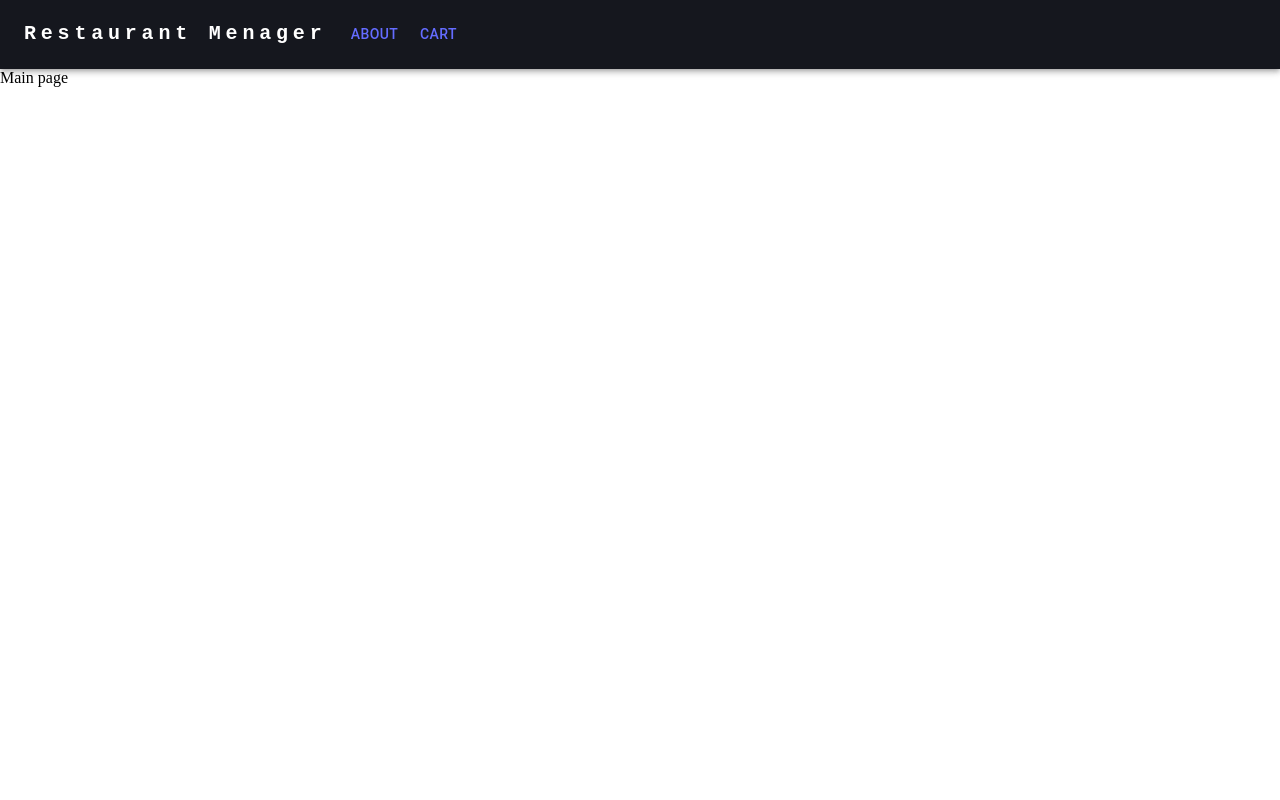
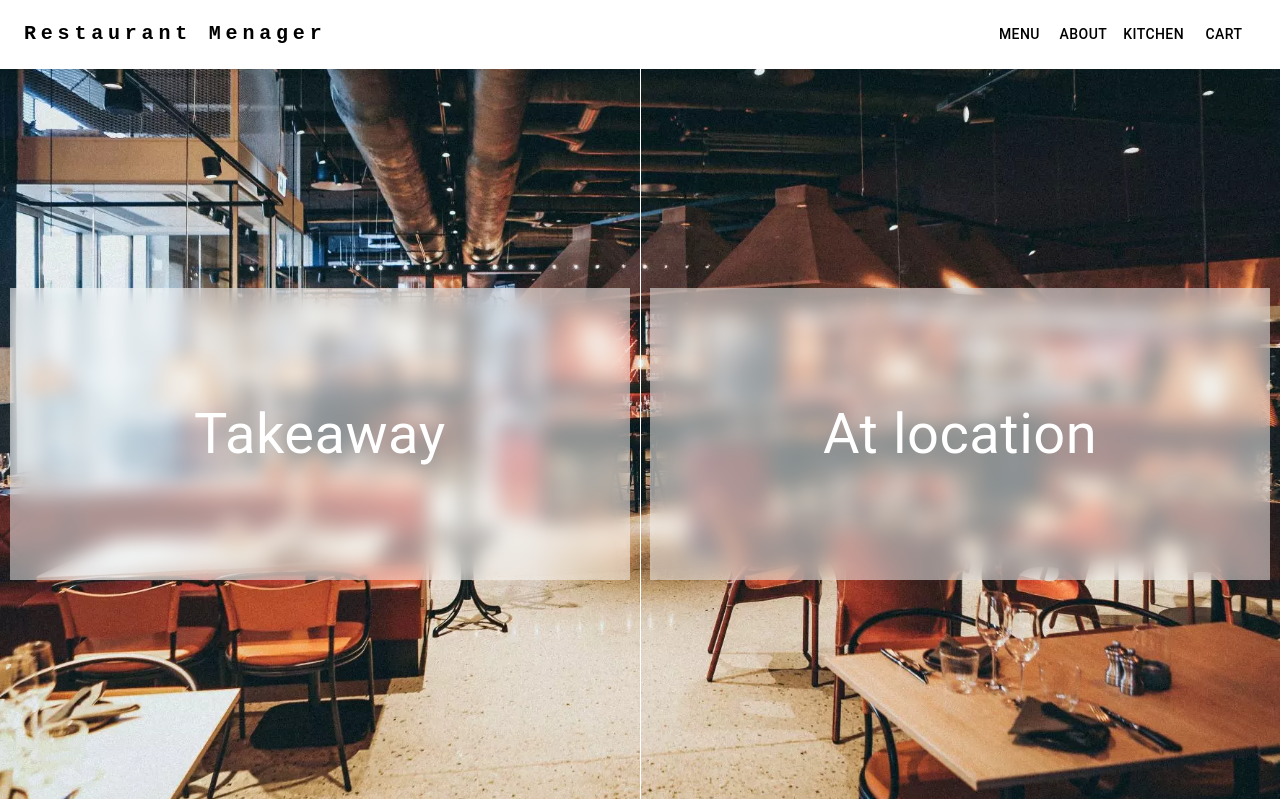
Before and after one commit to PaweLewoniewski/r-manager-app, a React (Vite) app: page / in a window 1280 px wide. Built offline with nearby package versions, Linux system fonts and the light colour scheme.

Commit message:
main_page

```diff
--- a/src/App.tsx
+++ b/src/App.tsx
@@ -3,6 +3,11 @@ import styled from "styled-components";
 // import reactLogo from './assets/react.svg'
 import "./App.css";
 import MainMenuNav from "./components/MainMenuNav/MainMenuNav";
+import About from './views/About/About';
+import { Cart } from './views/Cart/Cart';
+import { CategoryMenu } from './views/CategoryMenu/CategoryMenu';
+import { FoodMenu } from './views/FoodMenu/FoodMenu';
+import { Kitchen } from './views/Kitchen/Kitchen';
 import { MainPage } from "./views/MainPage/MainPage";
 import PageNotFound from "./views/PageNotFound/PageNotFound";
 
@@ -16,6 +21,11 @@ function App() {
           <Content>
             <Routes>
               <Route path="/" element={<MainPage />} />
+              <Route path="/category" element={<CategoryMenu />} />
+              <Route path="/food" element={<FoodMenu />} />
+              <Route path="/about" element={<About />} />
+              <Route path="/kitchen" element={<Kitchen />} />
+              <Route path="/cart" element={<Cart />} />
               <Route path="*" element={<PageNotFound />} />
               <Route path="/pagenotfound" element={<PageNotFound />} />
             </Routes>
@@ -39,4 +49,10 @@ const Wrapper = styled.div`
 const Content = styled.div`
   display: flex;
   width:100%;
+  margin:0 auto;
+  max-width:100%;
+  /* max-width:1488px; */
+  /* padding:24px; */
+  /* min-height:100vh; */
+  min-height: calc(100vh - 70px);;
 `;
--- a/src/components/MainMenuNav/MainMenuNav.tsx
+++ b/src/components/MainMenuNav/MainMenuNav.tsx
@@ -16,8 +16,10 @@ import { useState } from "react";
 import { Link } from "react-router-dom";
 
 const pages = [
-  { name: "About", gameLink: "/", disabled: false },
-  { name: "Cart", gameLink: "*", disabled: false },
+  { name: "Menu", link: "/", disabled: false },
+  { name: "About", link: "/about", disabled: false },
+  { name: "Kitchen", link: "/kitchen", disabled: false },
+  { name: "Cart", link: "/cart", disabled: false },
 ];
 
 const settings = ["Profile", "Account", "Dashboard", "Logout"];
@@ -42,7 +44,7 @@ const MainMenuNav = () => {
   };
 
   return (
-    <AppBar position="static" sx={{ backgroundColor: "#15171e" }}>
+    <AppBar position="static" sx={{ backgroundColor: "#ffffff" }}>
       <Container maxWidth="xl">
         <Toolbar disableGutters>
           {/* <AdbIcon sx={{ display: { xs: 'none', md: 'flex' }, mr: 1 }} /> */}
@@ -57,13 +59,13 @@ const MainMenuNav = () => {
               fontFamily: "monospace",
               fontWeight: 700,
               letterSpacing: ".3rem",
-              color: "inherit",
+              color: "black",
               textDecoration: "none",
             }}
           >
             Restaurant Menager
           </Typography>
-          <Box sx={{ flexGrow: 1, display: { xs: "flex", md: "none" } }}>
+          <Box sx={{ flexGrow: 1, display: { xs: "flex", md: "none", justifyContent:'flex-end' } }}>
             <IconButton
               size="large"
               aria-label="account of current user"
@@ -99,7 +101,7 @@ const MainMenuNav = () => {
               ))}
             </Menu>
           </Box>
-          <AdbIcon sx={{ display: { xs: "flex", md: "none" }, mr: 1 }} />
+          {/* <AdbIcon sx={{ display: { xs: "flex", md: "none" }, mr: 1 }} /> */}
           <Typography
             variant="h5"
             noWrap
@@ -116,17 +118,17 @@ const MainMenuNav = () => {
               textDecoration: "none",
             }}
           >
-            Blitz Games
+            Restaurant Menager
           </Typography>
-          <Box sx={{ flexGrow: 1, display: { xs: "none", md: "flex" } }}>
+          <Box sx={{ flexGrow: 1, display: { xs: "none", md: "flex" , justifyContent:'flex-end'} }}>
             {pages.map((page) => (
               <Button
                 key={page.name}
                 onClick={handleCloseNavMenu}
-                sx={{ my: 2, color: "white", display: "block" }}
+                sx={{ my: 2, display: "block" }}
                 disabled={page.disabled}
               >
-                <Link to={page.gameLink}>{page.name}</Link>
+                <Link to={page.link}>{page.name}</Link>
               </Button>
             ))}
           </Box>
--- a/src/index.css
+++ b/src/index.css
@@ -70,9 +70,9 @@ button:focus-visible {
 
 a {
   font-weight: 500;
-  color: #646cff;
+  color: #000000;
   text-decoration: inherit;
 }
 a:hover {
-  color: #535bf2;
+  color: #000000;
 }
--- /dev/null
+++ b/src/views/About/About.tsx
@@ -0,0 +1,8 @@
+const About = () => {
+
+    return (
+        <>About</>
+    );
+}
+
+export default About;
--- /dev/null
+++ b/src/views/Cart/Cart.tsx
@@ -0,0 +1,3 @@
+export const Cart = () => {
+    return (<>Cart</>)
+}
--- /dev/null
+++ b/src/views/CategoryMenu/CategoryMenu.tsx
@@ -0,0 +1,3 @@
+export const CategoryMenu = () => {
+    return (<>Category Menu</>)
+}
--- /dev/null
+++ b/src/views/FoodMenu/FoodMenu.tsx
@@ -0,0 +1,3 @@
+export const FoodMenu = () => {
+    return (<>Food Menu</>)
+}
--- /dev/null
+++ b/src/views/Kitchen/Kitchen.tsx
@@ -0,0 +1,3 @@
+export const Kitchen = () => {
+    return (<>Kitchen</>)
+}
--- a/src/views/MainPage/MainPage.tsx
+++ b/src/views/MainPage/MainPage.tsx
@@ -1,3 +1,112 @@
+import { Typography } from "@mui/material";
+import { Link } from "react-router-dom";
+import styled from "styled-components";
+import BgMain from "../../assets/img/restaurant.webp";
+
 export const MainPage = () => {
-  return <div>Main page</div>;
+  return (
+    <Wrapper>
+      <ContentPage>
+        <Link
+          to={"/category"}
+          style={{
+            width: "100%",
+            height: "80%",
+            display: "flex",
+            alignItems: "center",
+            justifyContent: "center",
+            padding:'10px'
+          }}
+        >
+          <NavBox>
+            <Typography
+              fontSize={"3.5rem"}
+              sx={{ color: "white", transition: "all 0.3s ease-in-out" }}
+            >
+              Takeaway
+            </Typography>
+          </NavBox>
+        </Link>
+        <Separator />
+        <Link
+          to={"/category"}
+          style={{
+            width: "100%",
+            height: "80%",
+            display: "flex",
+            alignItems: "center",
+            justifyContent: "center",
+            padding:'10px'
+          }}
+        >
+          <NavBox>
+            <Typography
+              fontSize={"3.5rem"}
+              sx={{ color: "white", transition: "all 0.3s ease-in-out" }}
+            >
+              At location
+            </Typography>
+          </NavBox>
+        </Link>
+      </ContentPage>
+    </Wrapper>
+  );
 };
+
+const Wrapper = styled.div`
+  display: flex;
+  justify-content: center;
+  align-items: center;
+  width: 100%;
+  min-height: 100%;
+  background: url(${BgMain}) no-repeat;
+  background-position: center;
+  background-size: cover;
+`;
+
+const NavBox = styled.span`
+  width: 100%;
+  height: 50%;
+  display: flex;
+  justify-content: center;
+  align-items: center;
+  backdrop-filter: blur(10px);
+  background-color: rgba(255, 255, 255, 0.5);
+  transition: all 0.3s ease-in-out;
+  &:hover {
+    transition: all 0.3s ease-in-out;
+    background-color: rgba(255, 255, 255, 0.2);
+  }
+  &:hover p {
+    transition: all 0.3s ease-in-out;
+    transform: scale(1.1);
+  }
+  @media (max-width: 900px) {
+    padding:10px;
+  }
+`;
+
+const ContentPage = styled.div`
+  width: 100%;
+  margin: 0 auto;
+  width: 100%;
+  height: 100%;
+  max-width: 1488px;
+  display: flex;
+  justify-content: center;
+  align-items: center;
+  @media (max-width: 900px) {
+    flex-wrap: wrap;
+    height: auto;
+  }
+`;
+
+const Separator = styled.div`
+  width: 1px;
+  height: 100%;
+  background: white;
+  z-index: 10;
+  @media (max-width: 900px) {
+    display: none;
+  }
+`;
```
Also changed, not shown: src/components/MenuCard/MenuCard.tsx (added, +30 -0 lines).
